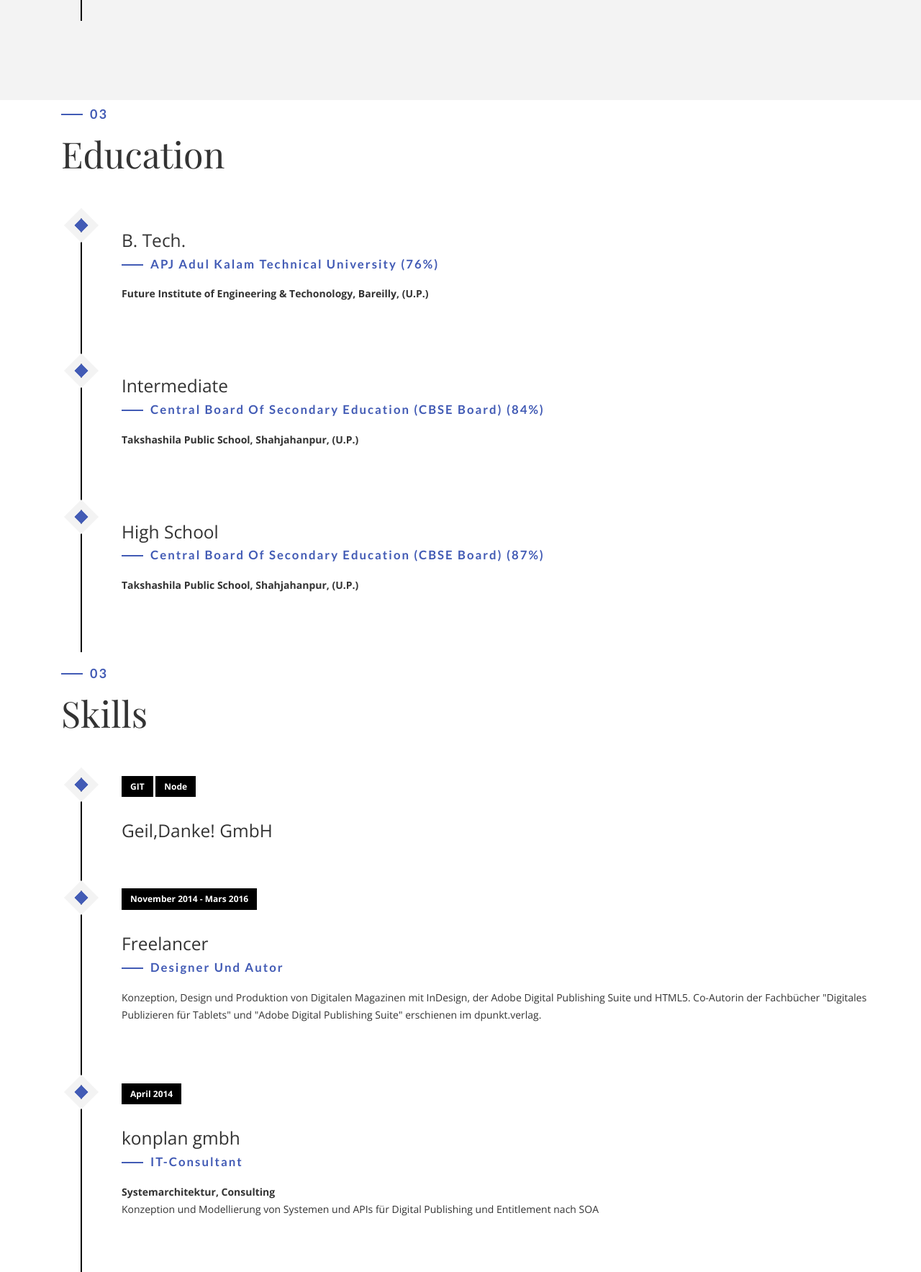
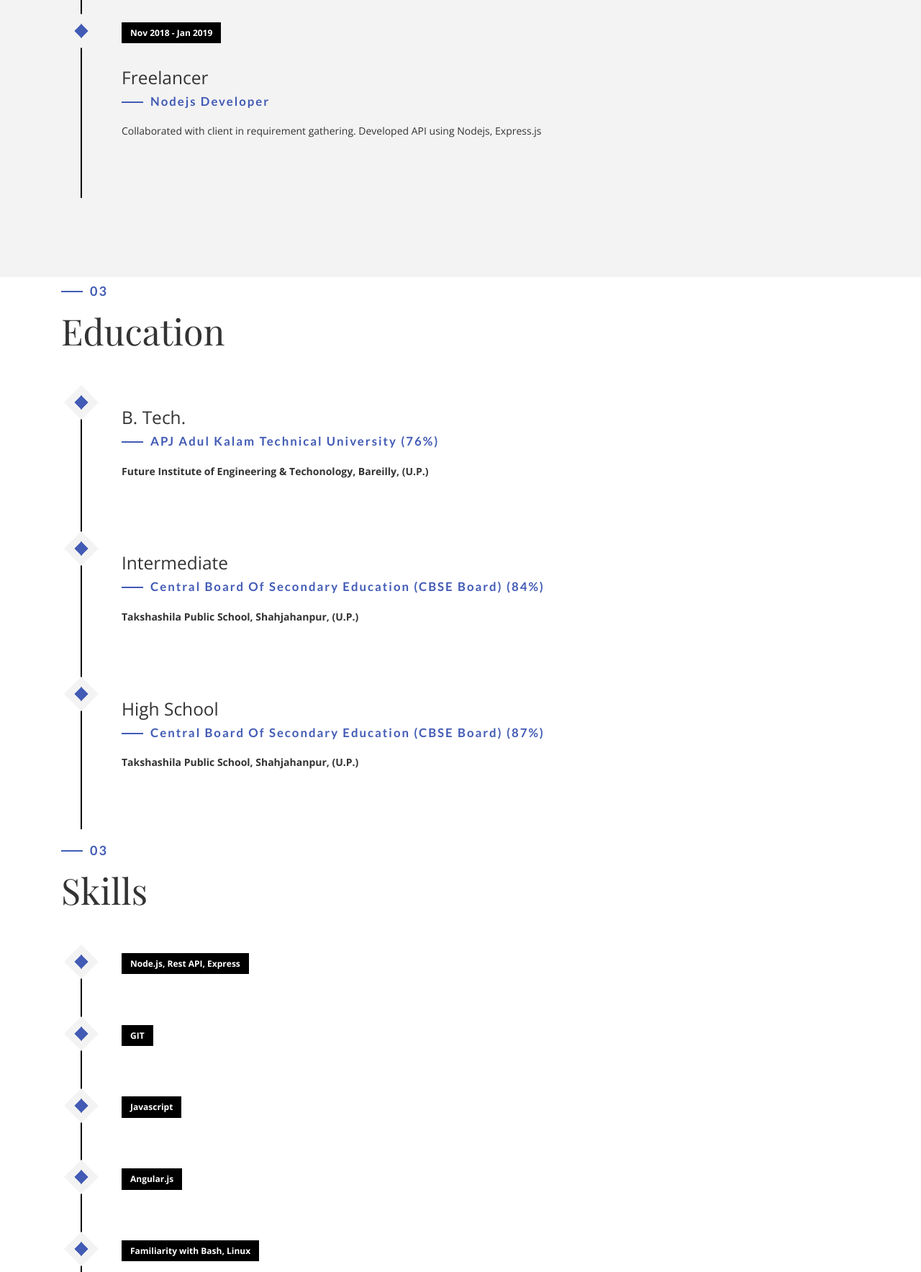
Before and after one commit to pawas-saxena/pawas-saxena, a plain HTML site: page index.html in a window 1280 px wide. Shown: the part 2576-4343 px from the top of the page at 72% size. Drawn offline with nearby package versions, Linux system fonts and the light colour scheme; files whose address does not match are found by name; a web font is replaced by a local one.

Commit message:
added skills and contacts

```diff
--- a/index.html
+++ b/index.html
@@ -122,6 +122,16 @@
                             <p>Worked as an intern on the javscript stack.</p>
                         </div>
                     </li>
+
+                    <li class="timeline-event" data-aos="fade-up" data-aos-delay=".2">
+                        <label class="timeline-event-icon"></label>
+                        <div class="timeline-event-copy">
+                            <p class="timeline-event-thumbnail">Nov 2018 - Jan 2019</p>
+                            <h3>Freelancer</h3>
+                            <h4>Nodejs Developer</h4>
+                            <p>Collaborated with client in requirement gathering. Developed API using Nodejs, Express.js</p>
+                        </div>
+                    </li>
                 </ul>
             </div>
         </div>
@@ -183,28 +193,43 @@
                     <li class="timeline-event" data-aos="fade-up">
                         <label class="timeline-event-icon"></label>
                         <div class="timeline-event-copy">
-                            <p class="timeline-event-thumbnail">GIT</p>
-                            <p class="timeline-event-thumbnail">Node</p>
-                            <h3>Geil,Danke! GmbH</h3>
+                            <p class="timeline-event-thumbnail">Node.js, Rest API, Express</p>
                         </div>
                     </li>
-                    <li class="timeline-event" data-aos="fade-up" data-aos-delay=".2">
+
+                    <li class="timeline-event" data-aos="fade-up">
                         <label class="timeline-event-icon"></label>
                         <div class="timeline-event-copy">
-                            <p class="timeline-event-thumbnail">November 2014 - Mars 2016</p>
-                            <h3>Freelancer</h3>
-                            <h4>Designer und Autor</h4>
-                            <p>Konzeption, Design und Produktion von Digitalen Magazinen mit InDesign, der Adobe Digital Publishing Suite und HTML5. Co-Autorin der Fachbücher "Digitales Publizieren für Tablets" und "Adobe Digital Publishing Suite" erschienen im dpunkt.verlag.</p>
+                            <p class="timeline-event-thumbnail">GIT</p>
                         </div>
                     </li>
-                    <li class="timeline-event" data-aos="fade-up" data-aos-delay=".4">
+
+                    <li class="timeline-event" data-aos="fade-up">
                         <label class="timeline-event-icon"></label>
                         <div class="timeline-event-copy">
-                            <p class="timeline-event-thumbnail">April 2014</p>
-                            <h3>konplan gmbh</h3>
-                            <h4>IT-Consultant</h4>
-                            <p><strong>Systemarchitektur, Consulting</strong>
-                                <br>Konzeption und Modellierung von Systemen und APIs für Digital Publishing und Entitlement nach SOA</p>
+                            <p class="timeline-event-thumbnail">Javascript</p>
+                        </div>
+                    </li>
+
+                    <li class="timeline-event" data-aos="fade-up">
+                        <label class="timeline-event-icon"></label>
+                        <div class="timeline-event-copy">
+                            <p class="timeline-event-thumbnail">Angular.js</p>
+                        </div>
+                    </li>
+
+
+                    <li class="timeline-event" data-aos="fade-up">
+                        <label class="timeline-event-icon"></label>
+                        <div class="timeline-event-copy">
+                            <p class="timeline-event-thumbnail">Familiarity with Bash, Linux</p>
+                        </div>
+                    </li>
+
+                    <li class="timeline-event" data-aos="fade-up">
+                        <label class="timeline-event-icon"></label>
+                        <div class="timeline-event-copy">
+                            <p class="timeline-event-thumbnail">Familiarity with AWS (S3, SQS, SNS, DynamoDB, EC2)</p>
                         </div>
                     </li>
                 </ul>
@@ -224,17 +249,12 @@
             <div class="col-md-12 " data-aos="fade-up">
 
                 <h3>Phone Number</h3>
-                <p>+20 5555 569 42</p>
-                <h3> Mobile Numberr</h3>
-                <p>+20 5555 569 42</p>
+                <p>7705928991</p>
                 <h3>Email</h3>
-                <p>mail@info.me </p>
-
-                <h3>Social Network</h3>
+                <p>pawas.saxena@gmail.com </p>
 
                 <ul class="social">
-                    <li><a href="#"><i class="ion-social-facebook"></i></a></li>
-                    <li><a href="#"><i class="ion-social-linkedin"></i></a></li>
+                    <li><a href="https://in.linkedin.com/in/pawas-saxena"><i class="ion-social-linkedin"></i></a></li>
                 </ul>
                 <div class="clearfix"></div>
                 <div class="h-50"></div>
```
